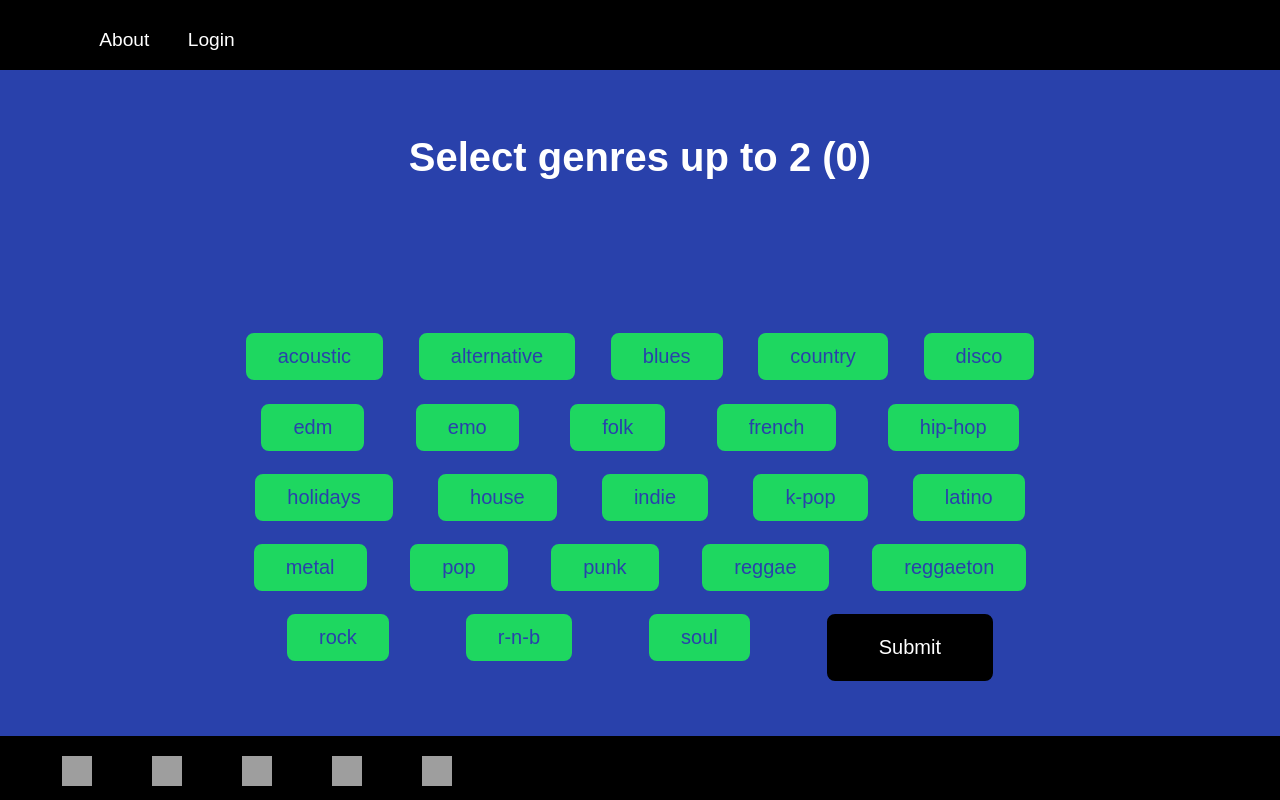
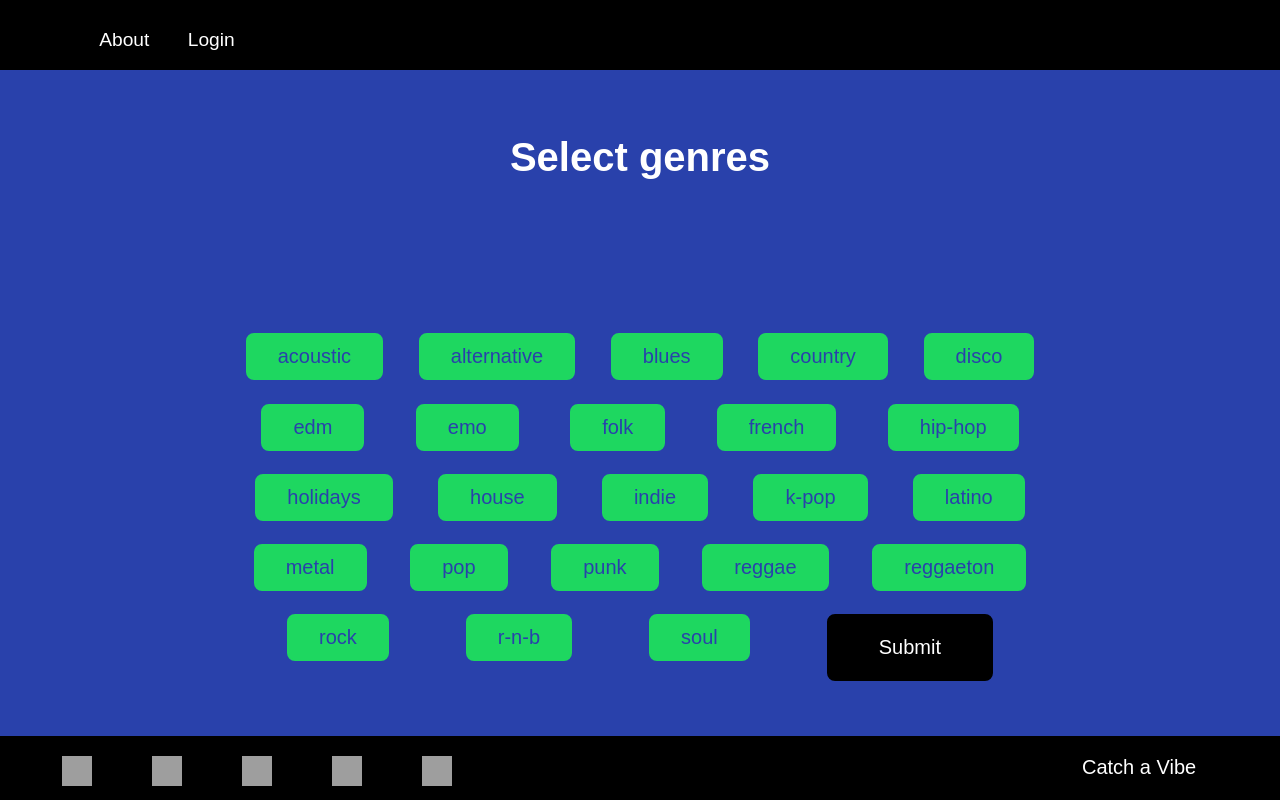
Before and after one commit to MachineLearners10/SpotifyApp, a React app: page /genre in a window 1280 px wide. Built offline with nearby package versions, Linux system fonts and the light colour scheme; no server answers; grey boxes are pictures that could not be loaded.

Commit message:
No_count_genres

```diff
--- a/frontend/components/Footer.js
+++ b/frontend/components/Footer.js
@@ -45,6 +45,7 @@ const Footer = () => {
             <img className="footer-icon" src={miniIcon.icon} alt="" />
           </a>
         ))}
+        <p className="footer-title">Catch a Vibe</p>
       </div>
     </footer>
   );
--- a/frontend/components/Genre.js
+++ b/frontend/components/Genre.js
@@ -5,7 +5,6 @@ import { Link } from "react-router-dom";
 import { Button } from "@material-ui/core";
 import { fetchUser } from "../redux/user";
 
-let count = 0;
 let list = [];
 class Genre extends React.Component {
   constructor(props) {
@@ -21,18 +20,10 @@ class Genre extends React.Component {
   }
 
   handleInput(evt) {
-    if (list.includes(evt.target.value)) {
-      return alert("You'd already chosen this genre");
-    } else {
-      if (count > 1) {
-        return alert("You can't choose more than 2 genres");
-      } else {
-        this.setState({ [evt.target.name]: evt.target.value });
-        list.push(evt.target.value);
-        count++;
-      }
-    }
+    this.setState({ [evt.target.name]: evt.target.value });
+    list.push(evt.target.value);
   }
+
   handleSubmit(evt) {
     evt.preventDefault();
     this.props.addGenre({ ...this.state });
@@ -68,7 +59,7 @@ class Genre extends React.Component {
 
     return (
       <div className="main-content">
-        <h1 className="genre">Select genres up to 2 ({count})</h1>
+        <h1 className="genre">Select genres</h1>
         <form className="container3" onSubmit={handleSubmit}>
           {list.map((genre, index) => {
             return (
--- a/frontend/components/PlayList.js
+++ b/frontend/components/PlayList.js
@@ -8,9 +8,9 @@ function PlayList() {
   const dispatch = useDispatch();
   const { genresList, user } = fetchPlaylist();
   let genres = JSON.parse(window.localStorage.getItem("listGenres"));
-  console.log(genres[0].genre + ',' + genres[1].genre);
+  console.log(genres[0].genre + "," + genres[1].genre);
   useEffect(() => {
-    dispatch(getPlaylist(genres[0].genre + ',' + genres[1].genre));
+    dispatch(getPlaylist(genres[0].genre + "," + genres[1].genre));
   }, []);
   const playlistTracks = useSelector((state) => state.getPlaylist);
 
--- a/public/style.css
+++ b/public/style.css
@@ -21,6 +21,7 @@
   color: white;
   background: linear-gradient(rgb(91, 87, 115), rgb(22, 21, 21) 30%);
   overflow-y: overlay;
+  margin-top: 30px;
 }
 .playlist::-webkit-scrollbar {
   display: none;
@@ -460,10 +461,11 @@ nav > div {
   transform: scale(1.2);
 }
 .footer-title {
-  margin-left: 700px;
   font-family: Arial, Helvetica, sans-serif;
   font-size: 20px;
   color: white;
+  margin: 0px 30px 30px;
+  margin-left: 600px;
 }
 body {
   margin-left: 0px;
```
